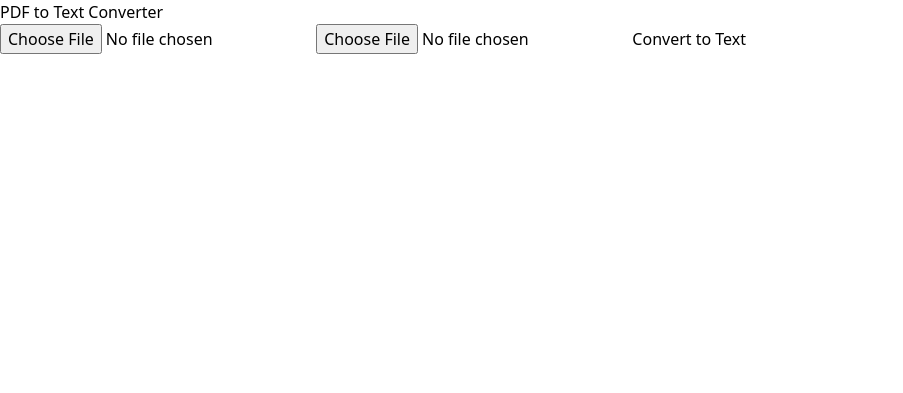
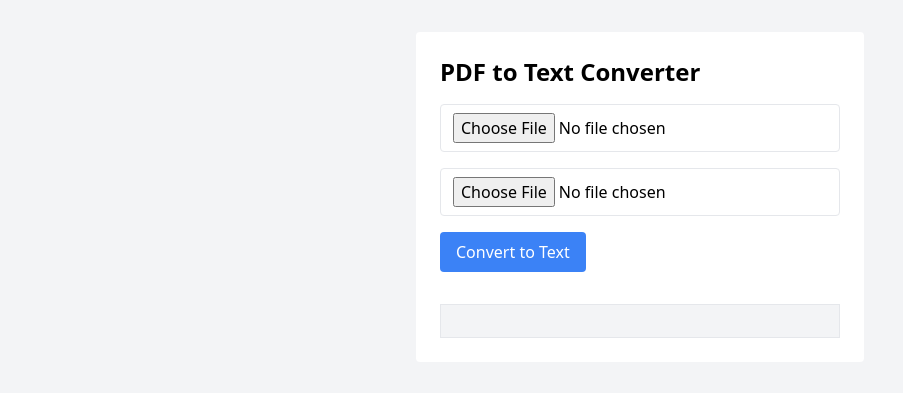
Before and after one commit to pr0ximaCent/PlagueTale-Plagiarism-Checker-With-specific-word-and-count-by-graph, a Flask app: page / in a window 1280 px wide. Shown: the top 393 px of the page, without its empty margins (0-903 px from the left). Run offline with Flask 3, Linux system fonts and the light colour scheme.

Commit message:
spinner animation, deduplicated viewport

```diff
--- a/templates/index.html
+++ b/templates/index.html
@@ -1,43 +1,50 @@
+<!DOCTYPE html>
 <html lang="en">
+
 <head>
     <meta charset="UTF-8">
     <meta name="viewport" content="width=device-width, initial-scale=1.0">
+    <link rel="icon" type="image/svg+xml" href="/vite.svg" />
     <link href="https://cdn.jsdelivr.net/npm/tailwindcss@2.2.19/dist/tailwind.min.css" rel="stylesheet">
     <style>
-        .overlay { display: none; position: fixed; top:0; left:0; width:100%; height:100%; background:rgba(255,255,255,0.8); z-index:9999; }
-
+        .overlay { display: none; position:fixed; top:0; left:0; width:100%; height:100%; background:rgba(255,255,255,0.8); z-index:9999; }
+        .spinner { border: 8px solid #f3f3f3; border-top: 8px solid #3498db; border-radius:50%; width:60px; height:60px; animation:spin 1s linear infinite; position:absolute; top:50%; left:50%; transform:translate(-50%, -50%); }
+        @keyframes spin { 0% { transform:translate(-50%, -50%) rotate(0deg); } 100% { transform:translate(-50%, -50%) rotate(360deg); } }
     </style>
     <script src="{{url_for('static', filename='js/d3.js')}}"></script>
     <title>PDF to Text Converter</title>
 </head>
-<body>
+
+<body class="bg-gray-100 p-8">
     <div id="loadingOverlay" class="overlay">
         <div class="spinner"></div>
         <p>Loading...</p>
     </div>
- <body>
-    <div>
-        <h2>PDF to Text Converter</h2>
-        <form id="pdfForm">
-            <input type="file" id="file_data_1" accept=".pdf">
-            <input type="file" id="file_data_2" accept=".pdf">
-            <button type="button" onclick="convertToText()">Convert to Text</button>
+    <div class="max-w-md mx-auto bg-white rounded p-6">
+        <h2 class="text-2xl font-bold mb-4">PDF to Text Converter</h2>
+        <form id="pdfForm" enctype="multipart/form-data" action="javascript:void(0);">
+            <input type="file" name="file_data_1" id="file_data_1" accept=".pdf" class="border rounded w-full py-2 px-3 mb-4">
+            <input type="file" name="file_data_2" id="file_data_2" accept=".pdf" class="border rounded w-full py-2 px-3 mb-4">
+            <button type="submit" onclick="convertToText()" class="bg-blue-500 text-white py-2 px-4 rounded hover:bg-blue-700">Convert to Text</button>
         </form>
-        <pre id="output"></pre>
+        <pre id="output" class="border p-4 bg-gray-100 mt-8"></pre>
         <div id="container"></div>
     </div>
     <script>
-         <script>
         function convertToText() {
-            const formData = new FormData();
-            formData.append('file_data_1', document.getElementById('file_data_1').files[0]);
-            formData.append('file_data_2', document.getElementById('file_data_2').files[0]);
+            const overlay = document.getElementById('loadingOverlay');
+            overlay.style.display = 'block';
+            const formData = new FormData(document.getElementById('pdfForm'));
             fetch('http://127.0.0.1:5000/upload', { method: 'POST', body: formData })
-                .then(res => res.json())
-                .then(data => {
-                    document.getElementById('output').innerText = data[0];
-                    const processed = data[1].map(d => ({ word: Object.keys(d)[0], freq: d[Object.keys(d)[0]] }));
-                });
+                .then(res => res.text())
+                .then(txt => {
+                    overlay.style.display = 'none';
+                    const [text, data] = JSON.parse(txt);
+                    document.getElementById('output').innerText = text;
+                    const processed = data.sort((a,b) => b[Object.keys(b)[0]] - a[Object.keys(a)[0]]);
+                    // D3 chart code...
+                })
+                .catch(err => { overlay.style.display = 'none'; console.error(err); });
         }
     </script>
 </body>
```
